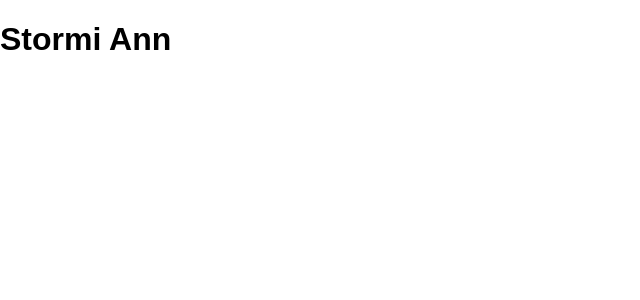
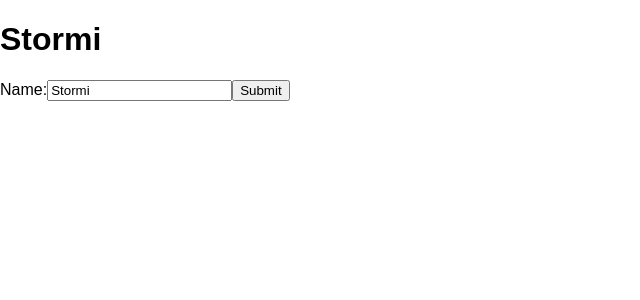
Before and after one commit to stormihoebe/react-name-changer, a React (Create React App) app: page / in a window 1280 px wide. Shown: the top 300 px of the page, without its empty margins (0-640 px from the left). Built offline with nearby package versions, Linux system fonts and the light colour scheme; the HTML template or start-up script is replaced by a standard one.

Commit message:
add child component with form to update parent component name state

```diff
--- /dev/null
+++ b/src/components/Child.js
@@ -0,0 +1,34 @@
+import React, { Component } from 'react';
+
+class Child extends Component {
+    constructor(props){
+        super(props)
+        //set initial state equal to the name passe
+        this.state = { name: props.name}
+
+        this.handleChange = this.handleChange.bind(this)
+        this.handleSubmit = this.handleSubmit.bind(this)
+    }
+
+    handleChange(event) {
+        this.setState({name: event.target.value});
+      }
+
+      handleSubmit(event) {
+        event.preventDefault();
+        this.props.action(this.state.name)
+      }
+
+    render() {
+        return (
+          <form onSubmit={this.handleSubmit}>
+            <label>
+              Name:
+              <input type="text" value={this.state.name} onChange={this.handleChange} />
+            </label>
+            <input type="submit" value="Submit" />
+          </form>
+        );
+      }
+}
+export default Child
--- a/src/components/Parent.js
+++ b/src/components/Parent.js
@@ -1,13 +1,14 @@
 import React, { Component } from 'react';
+import Child from './Child'
 
-class Parent extends React.Component {
+class Parent extends Component {
     constructor(props){
         super(props)
         //bind the this context to the nameSetter function
         this.nameSetter = this.nameSetter.bind(this)
         //Initial state where
         this.state = {
-            name: "Stormi Ann"
+            name: "Stormi"
         }
     }
     //A function that takes in a name and sets this.state.name = name
@@ -18,7 +19,7 @@
     render() {
         return <div>
             <h1>{this.state.name}</h1>
-
+            <Child name={this.state.name} action={this.nameSetter}/>
         </div>
     }
 }
```
Also changed, not shown: 1 other file (tests, documents, lock files or other folders).
